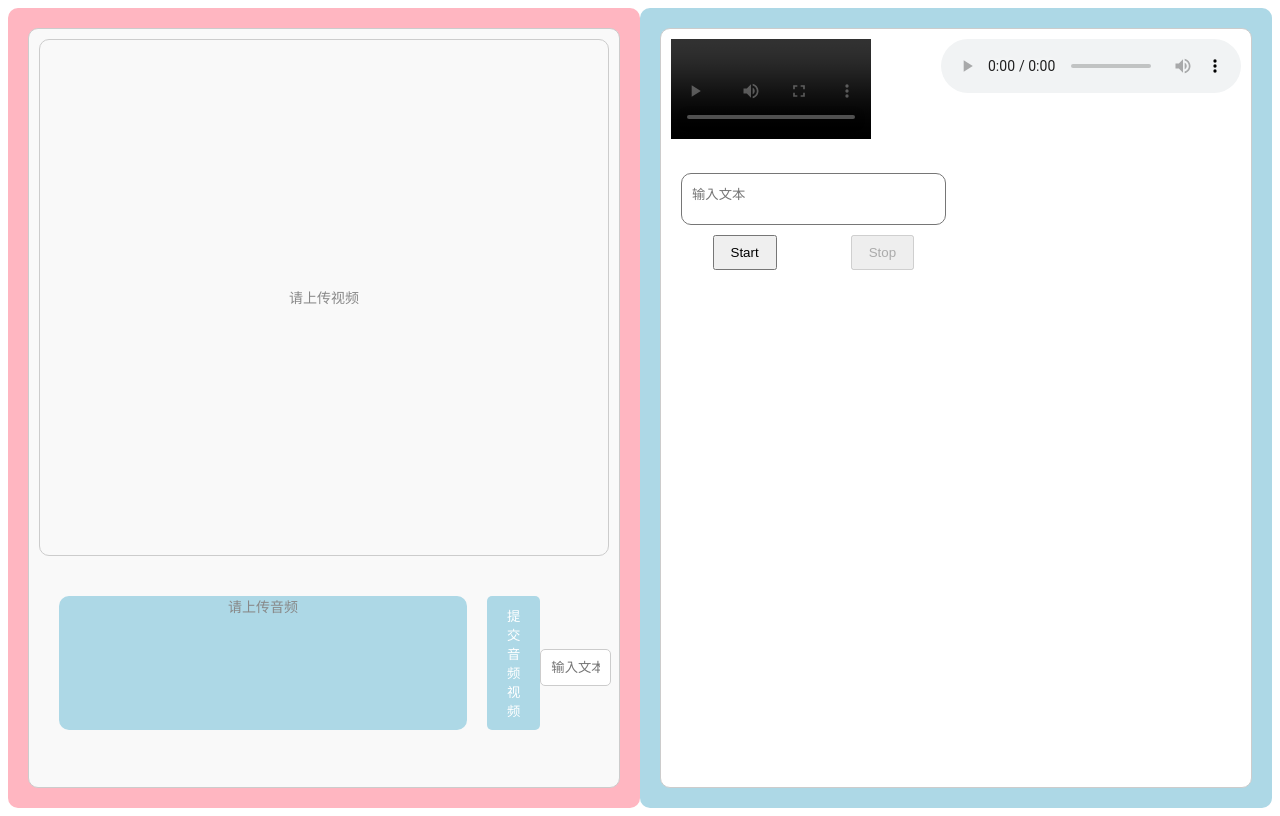
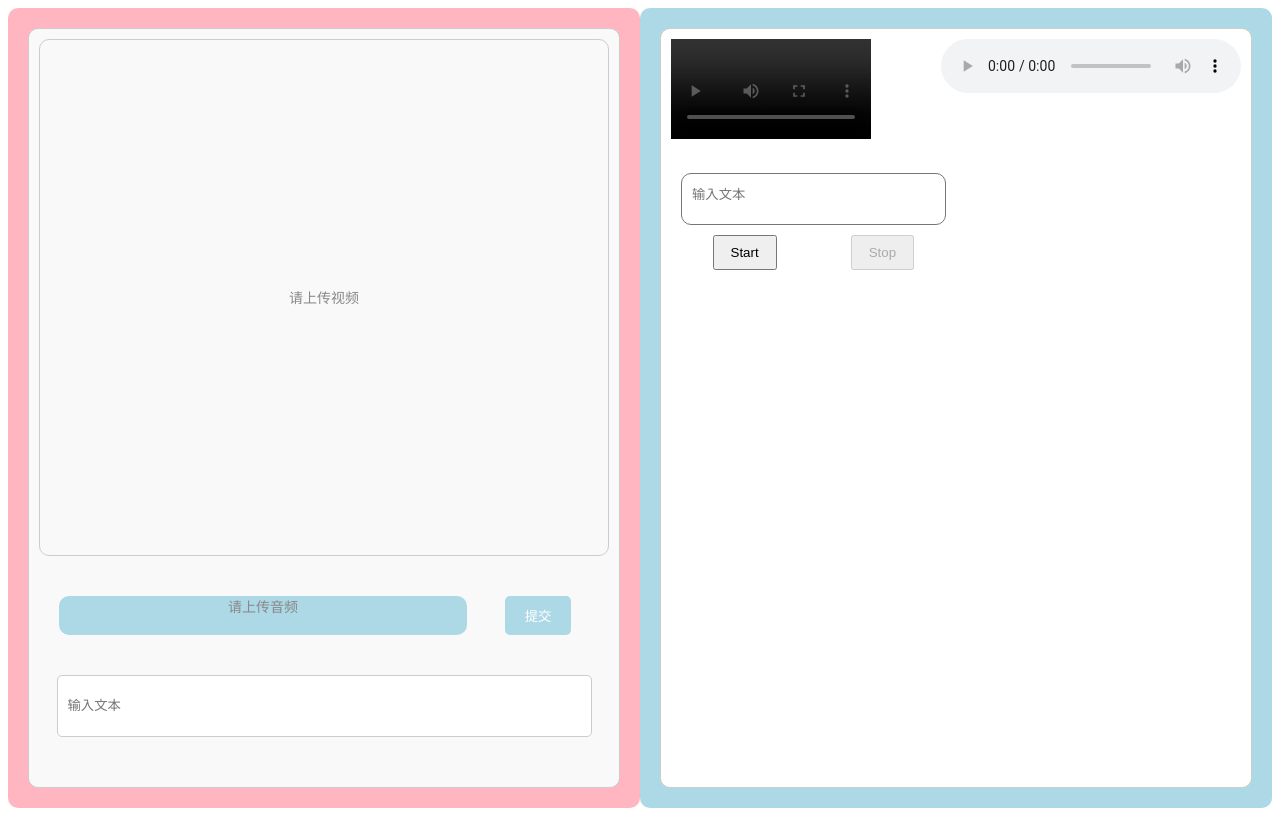
Before and after one commit to Circular-Rock/Loly, a Vue app: page /console1 in a window 1280 px wide. Built offline with nearby package versions, Linux system fonts and the light colour scheme.

Commit message:
视频、音频和文本的上传页面

```diff
--- a/src/components/UserConsole1.vue
+++ b/src/components/UserConsole1.vue
@@ -22,13 +22,13 @@
             </div>
             <div class="audio-button-container">
               <div class="audio-button">
-                <button @click="submitVideoAndAudio">提交音频视频</button>
-              </div>
-              <div class="text-input-container">
-                <input type="text" v-model="textInput" placeholder="输入文本"/>
+                <button @click="submitVideoAndAudio">提交</button>
               </div>
             </div>
           </div>
+        </div>
+        <div class="text-input-container">
+          <input type="text" v-model="textInput" placeholder="输入文本" class="square-input"/>
         </div>
       </div>
     </div>
@@ -535,7 +535,15 @@ textarea {
 }
 
 .text-input-container input[type="text"] {
+  width: 90%;
+  padding: 10px;
+  border: 1px solid #ccc;
+  border-radius: 5px;
+}
+
+.square-input {
   width: 100%;
+  height: 40px; /* 设置高度以使其成为方块形 */
   padding: 10px;
   border: 1px solid #ccc;
   border-radius: 5px;
```
